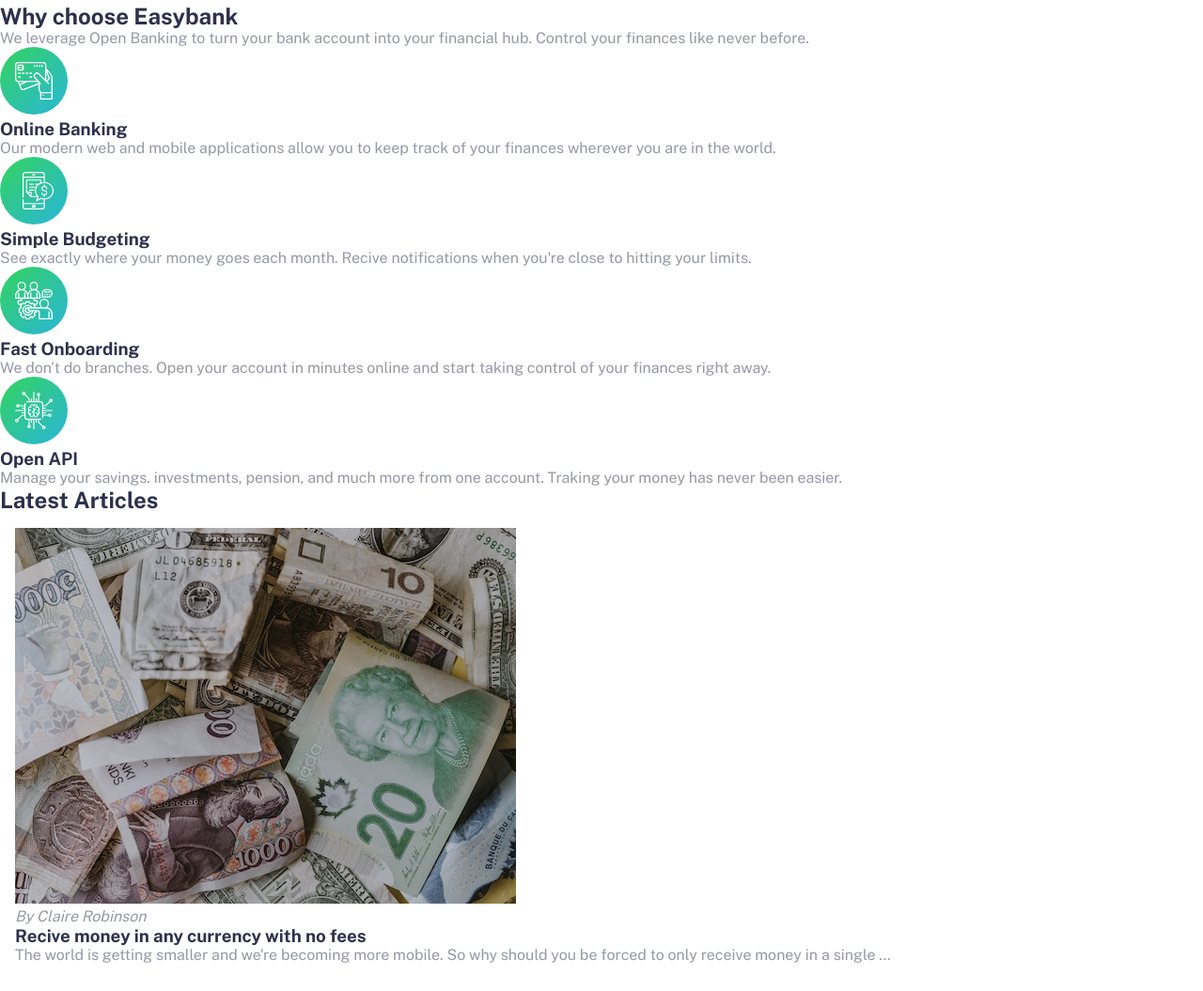
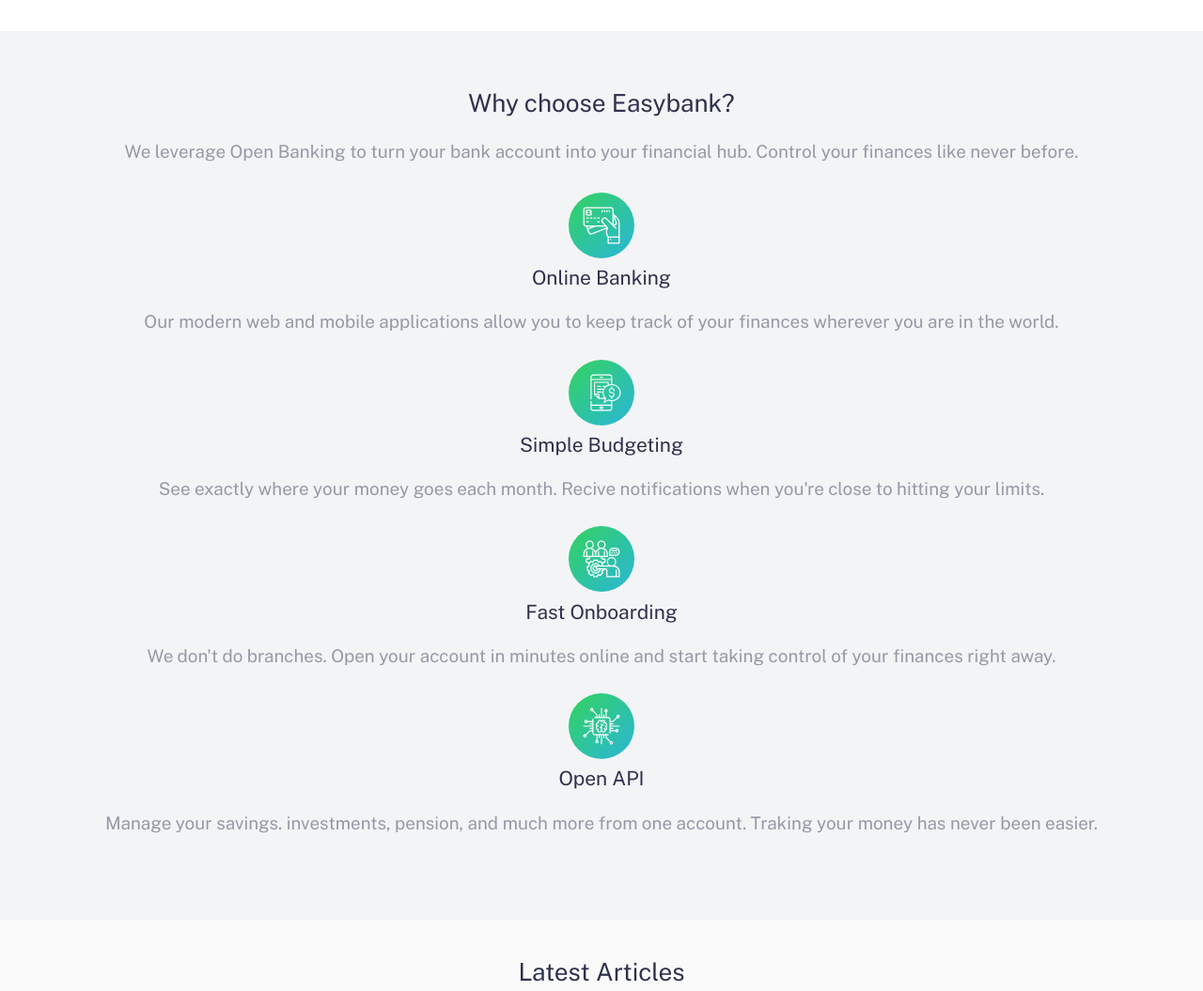
Before and after one commit to JapCode/Easybank_landing_page, a plain HTML site: page index.html in a window 1280 px wide. Shown: the part 1694-2749 px from the top of the page at 94% size. Drawn offline with nearby package versions, Linux system fonts and the light colour scheme.

Commit message:
improving sass code, and adding styles to recomendation, and articles sections(just movile first) yet

```diff
--- a/index.html
+++ b/index.html
@@ -3,7 +3,7 @@
   <head>
     <meta charset="UTF-8" />
     <meta name="viewport" content="width=device-width, initial-scale=1.0" />
-    <link rel="stylesheet" href="./sass/main.css" />
+    <link rel="stylesheet" href="./css/main.css" />
     <link rel="stylesheet" href="./css/desktop.css" />
     <link
       rel="icon"
@@ -11,12 +11,14 @@
       sizes="32x32"
       href="./images/favicon-32x32.png"
     />
-    <link rel="preconnect" href="https://fonts.gstatic.com">
-    <link href="https://fonts.googleapis.com/css2?family=Public+Sans:wght@300;400;700&display=swap" rel="stylesheet">
+    <link rel="preconnect" href="https://fonts.gstatic.com" />
+    <link
+      href="https://fonts.googleapis.com/css2?family=Public+Sans:wght@300;400;700&display=swap"
+      rel="stylesheet"
+    />
     <title>Easybank</title>
   </head>
   <body>
-
     <!--HEADER-->
     <header class="header">
       <section class="overBar">
@@ -46,8 +48,12 @@
           <button>Request Invite</button>
         </div>
         <div class="overBar__mobile-menu">
-          <span class="open"><img src="./images/icon-hamburger.svg" alt="Open-menu" /></span>
-          <span class="close"><img src="./images/icon-close.svg" alt="Close-menu" /></span>
+          <span class="open"
+            ><img src="./images/icon-hamburger.svg" alt="Open-menu"
+          /></span>
+          <span class="close"
+            ><img src="./images/icon-close.svg" alt="Close-menu"
+          /></span>
         </div>
       </section>
     </header>
@@ -55,7 +61,7 @@
     <main>
       <!-- Block Header -->
       <section class="blockHeader">
-        <img  class="blockHeader__img" src="images/image-mockups.png" alt="" />
+        <img class="blockHeader__img" src="images/image-mockups.png" alt="" />
         <div class="blockHeader__data">
           <h1>Next generation digital banking</h1>
           <p>
@@ -65,13 +71,12 @@
           </p>
           <button>Request Invite</button>
         </div>
-        <div class="blockHeader-PhoneImg">
-        </div>
+        <div class="blockHeader-PhoneImg"></div>
       </section>
       <!--RECOMENDATION-->
       <section class="blockRecomendation">
         <div class="blockRecomendation__data">
-          <h2>Why choose Easybank</h2>
+          <h2>Why choose Easybank?</h2>
           <p>
             We leverage Open Banking to turn your bank account into your
             financial hub. Control your finances like never before.
@@ -118,30 +123,58 @@
         <h2>Latest Articles</h2>
         <div class="blockArticles__articles">
           <article class="articleBox">
-            <div class="articleImg money">
-              <img src="images/image-currency.jpg" alt="currency"></div>
+            <div class="articleImg">
+              <img src="images/image-currency.jpg" alt="currency" />
+            </div>
+            <div class="articleBox__data">
               <i>By Claire Robinson</i>
               <h3>Recive money in any currency with no fees</h3>
-            <p>The world is getting smaller and we're becoming more mobile. So why should you be forced to only receive money in a single ...</p>
+              <p>
+                The world is getting smaller and we're becoming more mobile. So
+                why should you be forced to only receive money in a single ...
+              </p>
+            </div>
           </article>
           <article class="articleBox">
-            <div class="articleImg plates"><img src="images/image-restaurant.jpg" alt="Restaurant">
+            <div class="articleImg">
+              <img src="images/image-restaurant.jpg" alt="Restaurant" />
             </div>
+            <div class="articleBox__data">
               <i>By Wilson Hutton</i>
               <h3>Treat yourself without worrying about money</h3>
-            <p>Our simple budgeting feature allows you to separate out your spending and set realistic limits each month. That means you ...</p>
+              <p>
+                Our simple budgeting feature allows you to separate out your
+                spending and set realistic limits each month. That means you ...
+              </p>
+            </div>
           </article>
           <article class="articleBox">
-            <div class="articleImg wing"><img src="images/image-plane.jpg" alt="plane"></div>
+            <div class="articleImg">
+              <img src="images/image-plane.jpg" alt="plane" />
+            </div>
+            <div class="articleBox__data">
               <i>By Wilson Hutton</i>
               <h3>Take your Easybank card wherever you go</h3>
-            <p>We want you to enjoy your travels. This is why we don't charge any fees on purchases while you're abroad. We'll even show you ...</p>
+              <p>
+                We want you to enjoy your travels. This is why we don't charge
+                any fees on purchases while you're abroad. We'll even show you
+                ...
+              </p>
+            </div>
           </article>
           <article class="articleBox">
-            <div class="articleImg confeties"><img src="images/image-confetti.jpg" alt="confetti"></div>
+            <div class="articleImg">
+              <img src="images/image-confetti.jpg" alt="confetti" />
+            </div>
+            <div class="articleBox__data">
               <i>By Claire Robinson</i>
               <h3>Our invite-only Beta account are now live!</h3>
-            <p>After a lot of hard work by the whole team, we're wxcited to launch our closed beta. It's easy to request an inite through the site ...</p>
+              <p>
+                After a lot of hard work by the whole team, we're wxcited to
+                launch our closed beta. It's easy to request an inite through
+                the site ...
+              </p>
+            </div>
           </article>
         </div>
       </section>
--- /dev/null
+++ b/sass/desktop.scss
@@ -0,0 +1,19 @@
+/*--------------------------\
+         @Imports
+\--------------------------*/
+//Lib
+@import "lib/variables";
+@import "lib/mixins";
+@import "lib/place-holders";
+
+
+/*--------------------------\
+         Media Qery
+\--------------------------*/
+body{
+  @include respond-to(900px){
+
+
+
+  }
+}
--- /dev/null
+++ b/sass/layout/_articles.scss
@@ -0,0 +1,61 @@
+/*----------------------------------\
+          _ARTICLES
+ \---------------------------------*/
+
+.blockArticles{
+  width: 100%;
+  height: auto;
+  background-color: $VeryLightGray;
+  padding: 4em 0;
+  text-align: center;
+   h2{
+   margin-bottom: 1em;
+   @extend %h2-text;
+   }
+   &__articles{
+   width: 90%;
+   margin: 0 auto;
+   overflow: hidden;
+
+    .articleBox{
+      display: flex;
+      justify-content: center;
+      flex-direction: column;
+      width: 100%;
+      height: auto;
+      margin-bottom: 1em;
+      text-align: start;
+
+    .articleImg{
+      width: 100%;
+      max-width: 720px;
+      height: auto;
+      padding: 1em 0;
+      margin: 0 auto;
+        img{
+         width: 100%;
+         height: 200px;
+        }
+    }
+    &__data{
+      padding: 0 2em;
+    i{
+      font-size: 1rem;
+      font-weight: $fontLite;
+      line-height: $p-height;
+      padding-bottom: 0.5rem;
+    }
+    h3{
+      padding-bottom: 1rem;
+      @extend %h3-text;
+    }
+    p{
+      font-size: 1.6rem;
+      font-weight: $fontLite;
+      line-height: $p-height;
+    }
+
+  }
+}
+}
+}
--- a/sass/lib/_blockHeader.scss
+++ b/sass/layout/_blockHeader.scss
@@ -18,13 +18,13 @@
         h1 {
             padding: 0 1em;
             margin-bottom: 0.5em;
-            font-size: 2.5em;
-            font-weight: 500;
+            font-size: $h1-size;
+            font-weight: $fontBold;
         }
         p {
             padding: 0 1em;
             margin: 1em 0 2em 0;
-            line-height: 1.5em;
+            @extend %p-text;
         }
     }
 }
--- a/sass/lib/_header.scss
+++ b/sass/layout/_header.scss
@@ -1,12 +1,14 @@
+header{
+  position: fixed;
+  width: 100vw;
+  height: 50px;
+  z-index: 10;
 .overBar {
-    width: 100%;
-    height: 50px;
+
     display: flex;
     justify-content: space-between;
     align-items: center;
-    padding: 1em 0;
-    position: fixed;
-    z-index: 3;
+    padding: 1.5em 0;
     background: $white;
     button {
         display: none;
@@ -16,6 +18,7 @@
     }
     &__mobile-menu {
         .open{
+            display: block;
             padding: 0 1em;
         }
         .close{
@@ -23,3 +26,8 @@
         }
     }
 }
+}
+.menu{
+  display: none;
+  list-style: none;
+}
--- /dev/null
+++ b/sass/layout/_recomendation.scss
@@ -0,0 +1,36 @@
+.blockRecomendation{
+  width: 100%;
+  height: auto;
+  background-color: $LightGrayishBlue;
+  padding: 6em 0;
+  display: flex;
+  flex-direction: column;
+  text-align: center;
+  &__data{
+    padding: 0 3em;
+    margin-bottom: 3em;
+  }
+  h2{
+    margin-bottom: 1em;
+    @extend %h2-text;
+  }
+  p{
+    @extend %p-text;
+  }
+  &__cards{
+    padding: 0 3em;
+    img{
+    margin-bottom: 0.5em;
+    height: 70px;
+    width: 70px;
+    }
+    h3{
+    margin-bottom: 1em;
+    @extend %h3-text;
+    }
+    p{
+      margin-bottom: 1.5em;
+    @extend %p-text;
+    }
+  }
+}
--- a/sass/lib/_articles.scss
+++ /dev/null
@@ -1,4 +0,0 @@
-.articleBox {
-    width: 90%;
-    padding: 1em;
-}
--- a/sass/lib/_mixins.scss
+++ b/sass/lib/_mixins.scss
@@ -0,0 +1,8 @@
+/*----------------------------------\
+          @MIXINS
+ \---------------------------------*/
+
+@mixin respond-to($width){
+  @media only screen and (min-width:$width){
+    @content; }
+}
--- a/sass/lib/_mobileMenu.scss
+++ /dev/null
@@ -1,4 +0,0 @@
-.menu {
-    display: none;
-    list-style: none;
-}
--- a/sass/lib/_variables.scss
+++ b/sass/lib/_variables.scss
@@ -1,15 +1,35 @@
-/* Fonts */
-$fuente: "Public Sans", Sans-serif;
+/*----------------------------\
+       $Variables
+ \----------------------------*/
 
-/*Primary Colors */
+//COLORS
+//Primary Colors
 
 $DarkBlue: hsl(233, 26%, 24%);
 $LimeGreen: hsl(136, 65%, 51%);
 $BrightCyan: hsl(192, 70%, 51%);
 
-/*Nuetral Colors*/
+//Nuetral Colors
 
 $GrayishBlue: hsl(233, 8%, 62%);
 $LightGrayishBlue: hsl(220, 16%, 96%);
 $VeryLightGray: hsl(0, 0%, 98%);
 $white: hsl(0, 0%, 100%);
+
+//FONT
+$baseFont: "Public Sans", Sans-serif;
+
+//FONT WEIGHT
+$fontLite: 300;
+$fontMedium: 400;
+$fontBold: 500;
+
+//FONT SIZE
+$h1-size: 3.5rem;
+$h2-size: 2.5rem;
+$h3-size: 2rem;
+$p-size: 1.8rem;
+
+//LINE HEIGHT
+$h-height: 2.6rem;
+$p-height: 2.3rem;
--- a/sass/main.scss
+++ b/sass/main.scss
@@ -3,48 +3,30 @@
 \--------------------------*/
 @import './lib/variables';
 @import './lib/mixins';
-@import './lib/header';
-@import './lib/mobileMenu';
-@import './lib/blockHeader';
-@import './lib/recomendation';
-@import './lib/articles';
-@import './lib/footer';
-/*--------------*\
-    $Colors
-\*--------------*/
-/*--------------*\
-    $Fonts
-\*--------------*/
+@import './lib/place-holders';
+//Layout
+@import './layout/header';
+@import './layout/blockHeader';
+@import './layout/recomendation';
+@import './layout/articles';
+@import './layout/footer';
+
 /*--------------------------\
-         @Mixins
+           Global
 \--------------------------*/
-/*--------------------------\
-      %Place holders
-\--------------------------*/
-html {
-    font-family: $fuente;
-  }
-
-  /*--------------------------\
-           Global
-  \--------------------------*/
   * {
     margin: 0;
     padding: 0;
   }
 
   html {
-    // font-size: 65.5%;
+  font-family: $baseFont;
+  font-size: 65.5%
   }
 
   button {
-    padding: 1em 2em;
-    border: none;
-    color: $LightGrayishBlue;
-    border-radius: 50px;
-    font-weight: 700;
-    background: linear-gradient(0.25turn,$LimeGreen,$BrightCyan);
-}
+  @extend %button-styles;
+  }
 
 h1, h2, h3, h4 {
   color: $DarkBlue;
```
Also changed, not shown: sass/lib/_place-holders.scss (added, +38 -0 lines), css/main.css, sass/layout/_footer.scss (added), sass/lib/_recomendation.scss (deleted), sass/main.css (deleted), 3 other files. Lines whose indentation alone changed are shown as unchanged.
